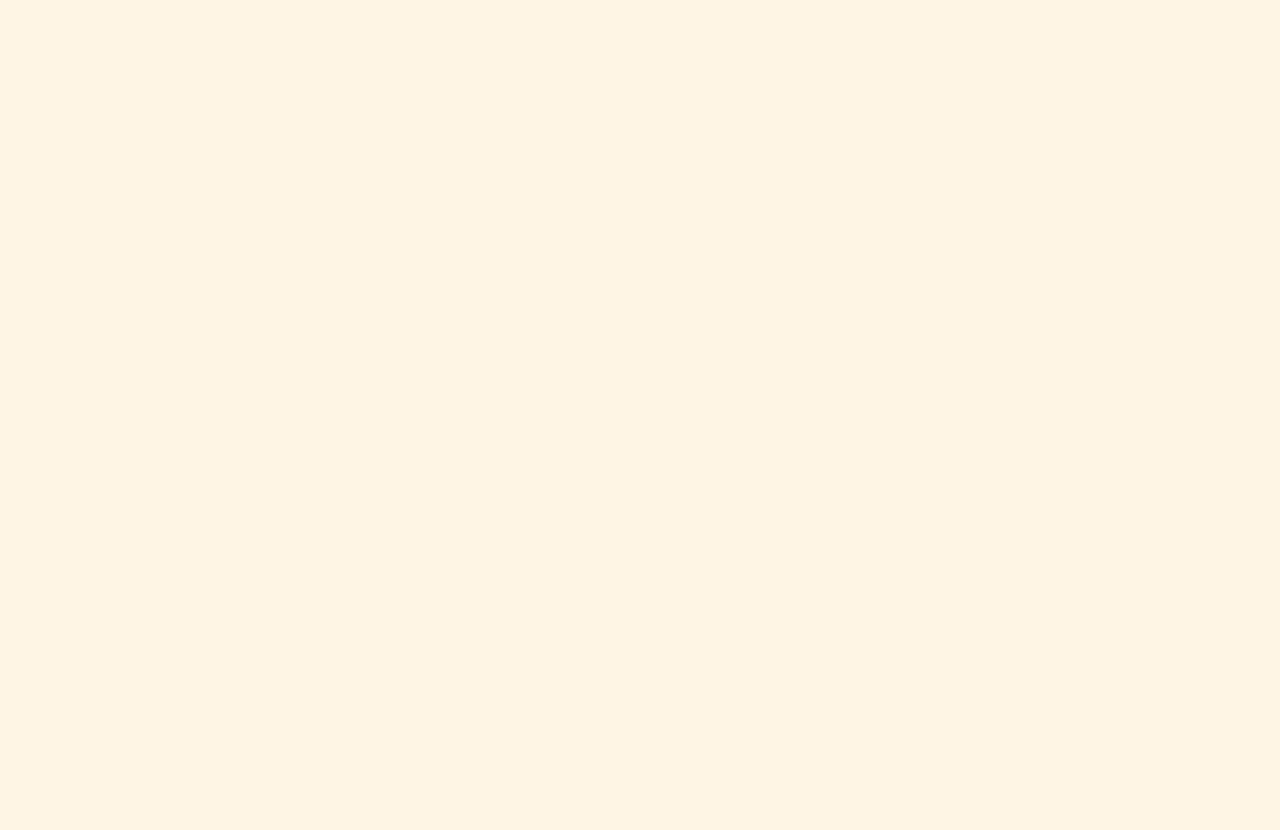
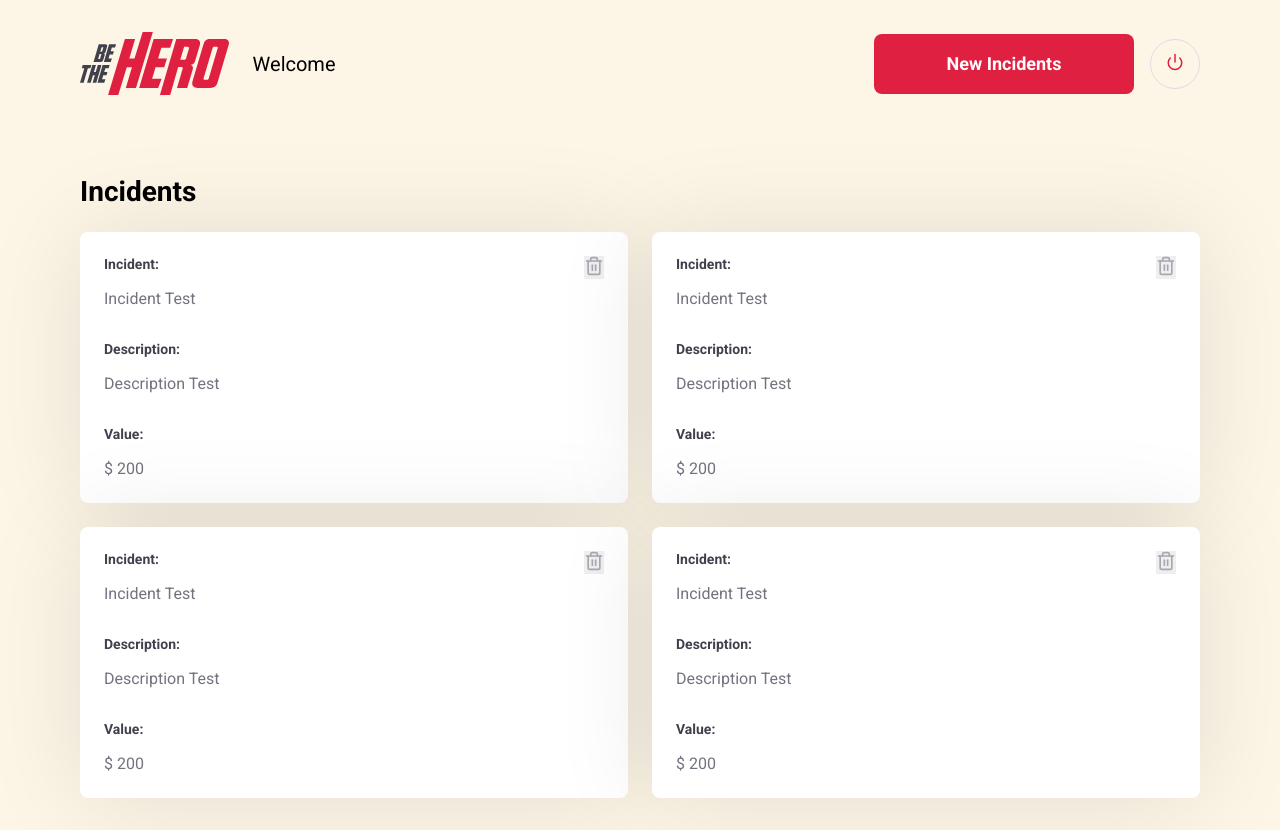
Before and after one commit to Daniel-Simoes/BeAHero, a React (Create React App) app in the folder frontend/: page /profile in a window 1280 px wide. Before the commit the page ends 800 px from the top, so only its background shows below. Built offline with nearby package versions, Linux system fonts and the light colour scheme.

Commit message:
Profile Page

```diff
--- a/frontend/src/global.css
+++ b/frontend/src/global.css
@@ -19,6 +19,7 @@
 
 button {
     cursor: pointer;
+
 }
 
 form input {
--- a/frontend/src/pages/Login/styles.css
+++ b/frontend/src/pages/Login/styles.css
@@ -6,7 +6,7 @@
 
     display: flex;
     align-items: center;
-    justify-content: center;
+    justify-content: space-between;
 }
 
 .login-container section.form{
--- /dev/null
+++ b/frontend/src/pages/Profile/index.js
@@ -0,0 +1,73 @@
+import React from 'react';
+import { Link } from 'react-router-dom'
+import { FiPower, FiTrash2 } from 'react-icons/fi';
+
+
+import Logo from '../../assets/logo.svg';
+
+import './styles.css';
+
+export default function Profile() {
+  return (
+    <div className="profile-container">
+        <header>
+        <img src={Logo} alt="Logo"/>
+            <span>Welcome</span>
+            <Link className="button" to="/incidents/new"> New Incidents</Link>
+            <button type="button">
+                <FiPower size={18} color="#E02041" />
+            </button>
+        </header>
+        <h1>Incidents</h1>
+        <ul>
+            <li>
+                <strong>Incident:</strong>
+                <p>Incident Test</p>
+                <strong>Description:</strong>
+                <p>Description Test</p>
+                <strong>Value:</strong>
+                <p>$ 200</p>
+                <button type="button" >
+                    <FiTrash2 size={20} color="#A8A8B3" />
+                </button>
+            </li>
+
+            <li>
+                <strong>Incident:</strong>
+                <p>Incident Test</p>
+                <strong>Description:</strong>
+                <p>Description Test</p>
+                <strong>Value:</strong>
+                <p>$ 200</p>
+                <button type="button" >
+                    <FiTrash2 size={20} color="#A8A8B3" />
+                </button>
+            </li>
+
+            <li>
+                <strong>Incident:</strong>
+                <p>Incident Test</p>
+                <strong>Description:</strong>
+                <p>Description Test</p>
+                <strong>Value:</strong>
+                <p>$ 200</p>
+                <button type="button" >
+                    <FiTrash2 size={20} color="#A8A8B3" />
+                </button>
+            </li>
+
+            <li>
+                <strong>Incident:</strong>
+                <p>Incident Test</p>
+                <strong>Description:</strong>
+                <p>Description Test</p>
+                <strong>Value:</strong>
+                <p>$ 200</p>
+                <button type="button" >
+                    <FiTrash2 size={20} color="#A8A8B3" />
+                </button>
+            </li>
+        </ul>
+    </div>
+  );
+}
--- /dev/null
+++ b/frontend/src/pages/Profile/styles.css
@@ -0,0 +1,86 @@
+.profile-container {
+    width: 100%;
+    max-width: 1180px;
+    padding: 0 30px;
+    margin: 32px auto;
+}
+
+.profile-container header {
+    display: flex;
+    align-items: center;
+}
+
+.profile-container header span {
+    font-size: 20px;
+    margin-left: 24px;
+}
+
+.profile-container header img {
+    height: 63px;
+}
+
+.profile-container  header a {
+    width: 260px;
+    margin-left: auto;
+    margin-top: 0;
+}
+
+.profile-container header button {
+    height: 50px;
+    width: 50px;
+    border-radius: 25px;
+    border: 1px solid #DCDCE6;
+    background: transparent;
+    margin-left: 16px;
+    transition: border-color 0.2s;
+}
+
+.profile-container header button:hover {
+    border-color: #999;
+}
+
+.profile-container h1 {
+    margin-top: 80px;
+    margin-bottom: 24px;
+}
+
+.profile-container ul {
+    display: grid;
+    grid-template-columns: 1fr 1fr;
+    gap: 24px;
+    list-style: none;
+}
+
+.profile-container ul li {
+    background: #fff;
+    box-shadow: 0 0 100px rgba(0, 0, 0, 0.1);
+    border-radius: 8px;
+    padding: 24px;
+    position: relative;
+}
+
+.profile-container ul li button {
+position: absolute;
+right: 24px;
+top: 24px;
+border: 0;
+}
+
+.profile-container ul li button:hover {
+    opacity: 0.8;
+}
+
+.profile-container ul li strong {
+    display: block;
+    margin-bottom: 16px;
+    color: #41414d;
+}
+
+.profile-container ul li p + strong {
+    margin-top: 32px;
+}
+.profile-container ul li p {
+    color: #737380;
+    line-height: 21px;
+    font-size: 16px;
+}
--- a/frontend/src/pages/Register/index.js
+++ b/frontend/src/pages/Register/index.js
@@ -14,7 +14,7 @@
                <img src={Logo} alt="Logo"/>
                <h1>Sign Up</h1>
                <p>Into in Aplication and help people find your Organization's Incidents.</p>
-               <Link className="back-link" to="/Register">
+               <Link className="back-link" to="/">
                    <FiArrowLeft size={16} color="#E02041"/>
                     Sign In
                 </Link>
--- a/frontend/src/routes.js
+++ b/frontend/src/routes.js
@@ -3,6 +3,7 @@
 
 import LogIn from './pages/Login';
 import Register from './pages/Register';
+import Profile from './pages/Profile';
 
 export default function Routes() {
     return (
@@ -10,6 +11,7 @@
             <Switch>
                 <Route exact path="/" component={LogIn} />
                 <Route path="/register" component={Register} />
+                <Route path="/profile" component={Profile} />
             </Switch>
         </BrowserRouter>
     );
```
